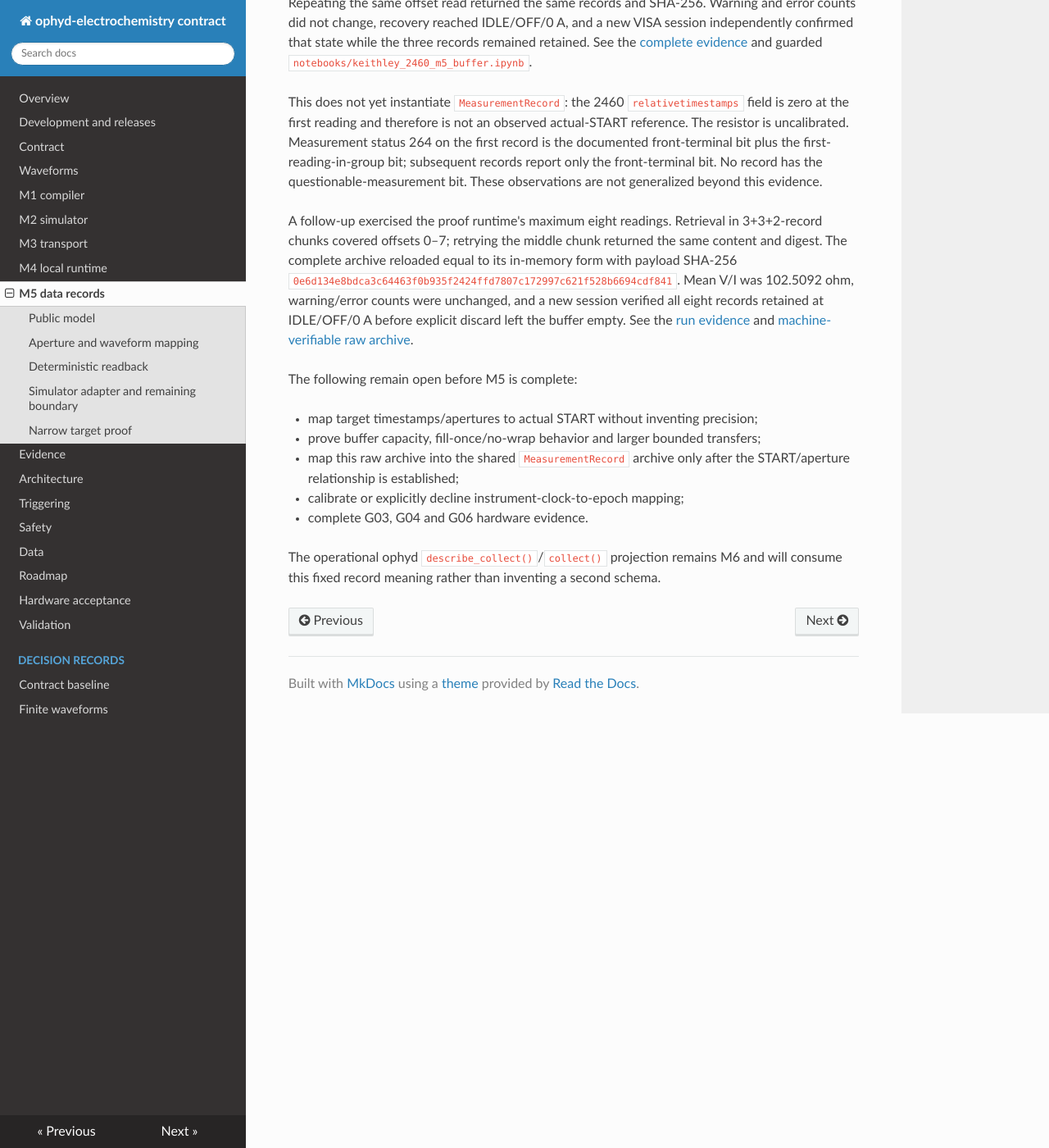
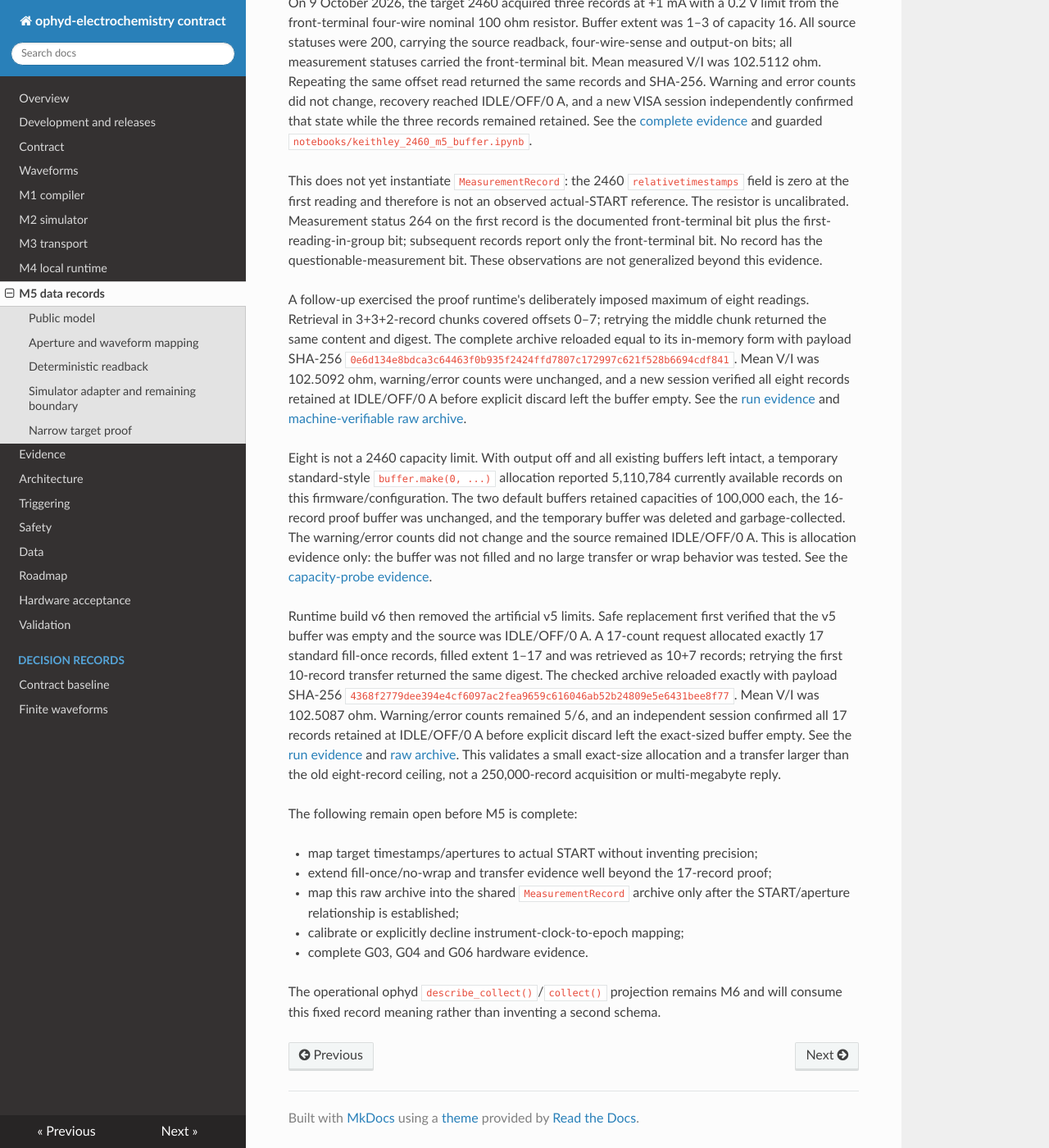
Before and after one commit to BAMresearch/ophyd-electrochemistry, an MkDocs documentation site: the page built from docs/m5-data.md, in a window 1280 px wide and 1400 px high, scrolled down 2568 px. Shown: the whole window at 82% size. Built offline with MkDocs 1.6.1, drawn with Linux system fonts in a browser that asks for light colours; nearby versions of some CDN libraries; some of the changed text lies outside the part shown.

Commit message:
testing larger buffers

```diff
--- a/docs/m5-data.md
+++ b/docs/m5-data.md
@@ -1,10 +1,11 @@
 # M5 measurement records and retained buffers
 
 M5 has a hardware-neutral record contract plus a deliberately narrow target
-proof. The packaged Keithley runtime can acquire at most eight immediate 1 NPLC
-readings into a 16-record fill-once buffer and return raw source readback,
-measured voltage, buffer-relative timestamp, source status and measurement
-status. This is commissioning code, not the operational acquisition backend.
+proof. The packaged Keithley runtime allocates an exact-sized fill-once buffer
+for an explicitly bounded number of immediate 1 NPLC readings and returns raw
+source readback, measured voltage, buffer-relative timestamp, source status and
+measurement status. This is commissioning code, not the operational acquisition
+backend.
 
 ## Public model
 
@@ -87,14 +88,17 @@
 
 ## Narrow target proof
 
-Runtime build `m4-finite-current-hold-v5` adds
+Runtime build `m4-finite-current-hold-v6` provides
 `CurrentHoldAcquisitionProof`, `RuntimeBufferInfo`, `BufferedReading`, and
 `RuntimeRecordChunk`. Hard limits remain ±10 mA and 2 V, while configuration
-limits may be lower. The acquisition path is immediate-only, configures voltage
-measurement at 1 NPLC, clears the bounded buffer before output on, makes exactly
+limits may be lower. The acquisition count has an explicit host ceiling
+(250,000 records by default) and a 5,000,000-record TSP backstop. The runtime
+allocates exactly the requested capacity, selects fill-once mode, configures
+voltage measurement at 1 NPLC, clears the buffer before output on, makes exactly
 the requested number of measurements, then turns output off locally. Retrieval
-requires a terminal state and confirmed output off. A retained buffer blocks the
-next prepare until an explicit reason-bearing discard.
+requires a terminal state and confirmed output off, and is separately bounded
+to at most 4,096 records per transfer (128 by default). A retained buffer blocks
+the next prepare until an explicit reason-bearing discard.
 
 `RuntimeBufferArchive` assembles a complete sequence of independently validated
 chunks without hiding gaps or overlaps. Its versioned plain-data payload fixes
@@ -124,7 +128,8 @@
 bit. No record has the questionable-measurement bit. These observations are not
 generalized beyond this evidence.
 
-A follow-up exercised the proof runtime's maximum eight readings. Retrieval in
+A follow-up exercised the proof runtime's deliberately imposed maximum of eight
+readings. Retrieval in
 3+3+2-record chunks covered offsets 0–7; retrying the middle chunk returned the
 same content and digest. The complete archive reloaded equal to its in-memory
 form with payload SHA-256
@@ -135,10 +140,34 @@
 [run evidence](evidence/k2460-2026-10-09-m5-max8-evidence.json) and
 [machine-verifiable raw archive](evidence/k2460-2026-10-09-m5-max8-archive.json).
 
+Eight is not a 2460 capacity limit. With output off and all existing buffers left
+intact, a temporary standard-style `buffer.make(0, ...)` allocation reported
+5,110,784 currently available records on this firmware/configuration. The two
+default buffers retained capacities of 100,000 each, the 16-record proof buffer
+was unchanged, and the temporary buffer was deleted and garbage-collected. The
+warning/error counts did not change and the source remained IDLE/OFF/0 A. This
+is allocation evidence only: the buffer was not filled and no large transfer or
+wrap behavior was tested. See the
+[capacity-probe evidence](evidence/k2460-2026-10-09-buffer-capacity-probe.json).
+
+Runtime build v6 then removed the artificial v5 limits. Safe replacement first
+verified that the v5 buffer was empty and the source was IDLE/OFF/0 A. A 17-count
+request allocated exactly 17 standard fill-once records, filled extent 1–17 and
+was retrieved as 10+7 records; retrying the first 10-record transfer returned the
+same digest. The checked archive reloaded exactly with payload SHA-256
+`4368f2779dee394e4cf6097ac2fea9659c616046ab52b24809e5e6431bee8f77`.
+Mean V/I was 102.5087 ohm. Warning/error counts remained 5/6, and an independent
+session confirmed all 17 records retained at IDLE/OFF/0 A before explicit discard
+left the exact-sized buffer empty. See the
+[run evidence](evidence/k2460-2026-10-09-m5-v6-exact-buffer-evidence.json) and
+[raw archive](evidence/k2460-2026-10-09-m5-v6-exact-buffer-archive.json). This
+validates a small exact-size allocation and a transfer larger than the old
+eight-record ceiling, not a 250,000-record acquisition or multi-megabyte reply.
+
 The following remain open before M5 is complete:
 
 - map target timestamps/apertures to actual START without inventing precision;
-- prove buffer capacity, fill-once/no-wrap behavior and larger bounded transfers;
+- extend fill-once/no-wrap and transfer evidence well beyond the 17-record proof;
 - map this raw archive into the shared `MeasurementRecord` archive only after
   the START/aperture relationship is established;
 - calibrate or explicitly decline instrument-clock-to-epoch mapping;
```
Also changed, not shown: CHANGELOG.md (+13 -0 lines), README.md (+3 -2 lines), docs/evidence/k2460-2026-10-09-buffer-capacity-probe.json (added, +64 -0 lines), docs/evidence/k2460-2026-10-09-m5-v6-exact-buffer-archive.json (added, +1 -0 lines), docs/evidence/k2460-2026-10-09-m5-v6-exact-buffer-evidence.json (added, +1 -0 lines), docs/hardware-acceptance.md (+22 -0 lines), docs/index.md (+2 -2 lines), docs/m4-runtime.md (+9 -0 lines), docs/roadmap.md (+5 -4 lines), docs/validation.md (+22 -0 lines), 8 other files.
